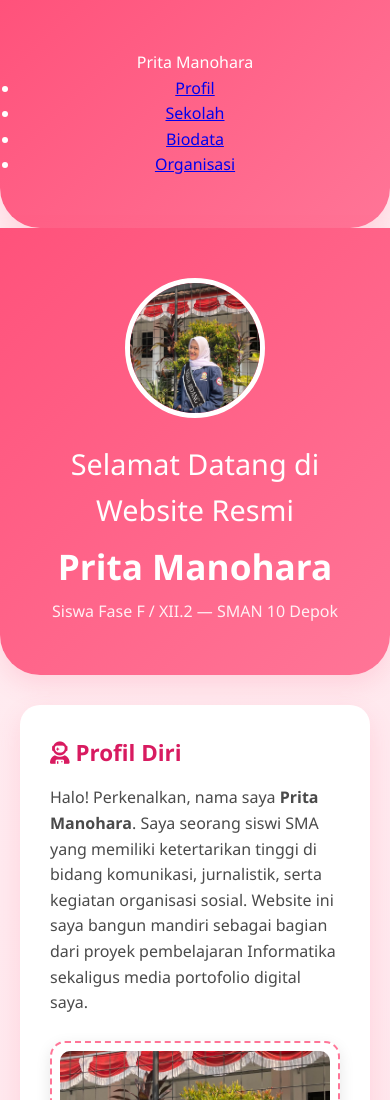
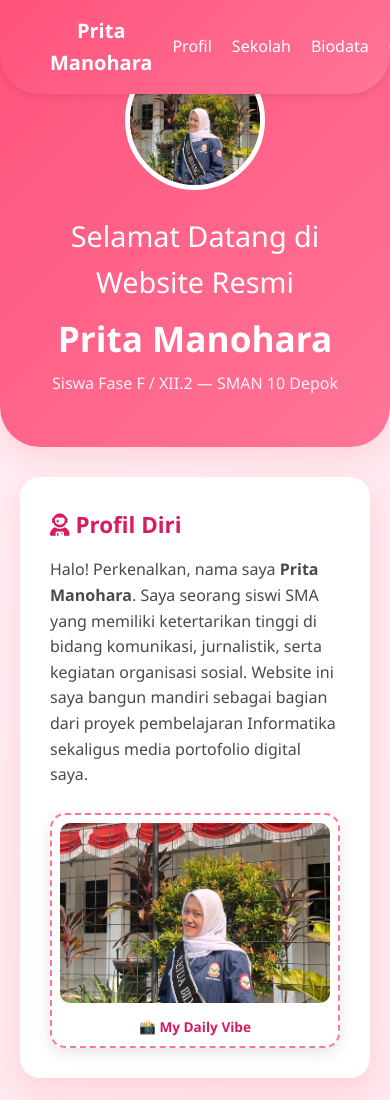
Before and after one commit to pritamanohara/ProjectWebsitePritaManoharaXII.2, a plain HTML site: page index.html in a window 390 px wide. Shown: the top 1100 px of the page. Drawn offline with nearby package versions, Linux system fonts and the light colour scheme.

Commit message:
Implement fixed navbar and smooth scrolling
Added a fixed navbar with styling and smooth scroll behavior.

```diff
--- a/style.css
+++ b/style.css
@@ -245,4 +245,52 @@
         width: 100%;
         flex: auto;
     }
+    /* Membuat efek scroll halus saat menu diklik */
+html {
+  scroll-behavior: smooth;
 }
+
+/* Mengatur posisi navbar agar tetap menempel di atas */
+.navbar {
+  position: fixed;
+  top: 0;
+  left: 0;
+  width: 100%;
+  background-color: #ff6b8b; /* Menyesuaikan warna pink tema kamu */
+  display: flex;
+  justify-content: space-between;
+  align-items: center;
+  padding: 15px 50px;
+  box-shadow: 0 2px 10px rgba(0,0,0,0.1);
+  z-index: 1000;
+}
+
+.navbar .logo {
+  color: white;
+  font-weight: bold;
+  font-size: 20px;
+}
+
+.navbar ul {
+  display: flex;
+  list-style: none;
+}
+
+.navbar ul li {
+  margin-left: 20px;
+}
+
+.navbar ul li a {
+  color: white;
+  text-decoration: none;
+  font-weight: 500;
+  transition: 0.3s;
+}
+
+/* Efek saat kursor diarahkan ke menu */
+.navbar ul li a:hover {
+  color: #ffebee;
+  text-shadow: 0 0 5px rgba(255,255,255,0.5);
+}
+
+}
```
